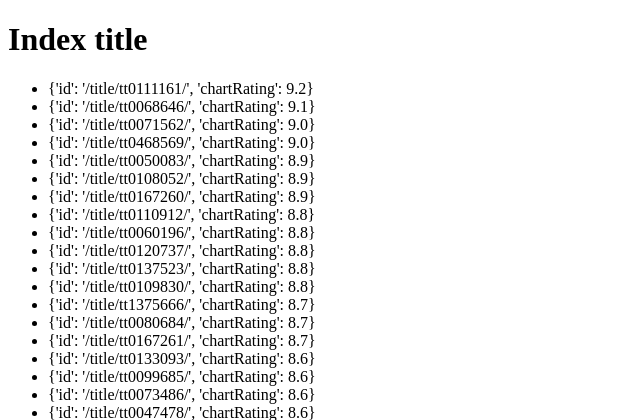
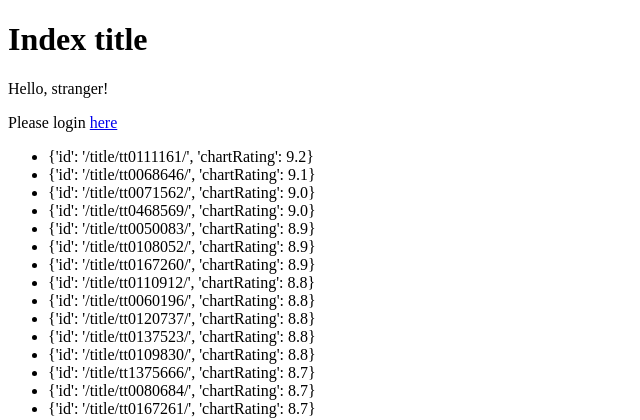
Before and after one commit to koleaby4/next_movie, a Django app: page / in a window 1280 px wide. Shown: the top 420 px of the page, without its empty margins (0-640 px from the left). Run offline with Django 3.2, Linux system fonts and the light colour scheme; parts of the project's set-up code (start-up, migrations or seed data) failed here and were passed over.

Commit message:
Add empty login page

```diff
--- a/project/urls.py
+++ b/project/urls.py
@@ -18,5 +18,6 @@ from django.urls import path, include
 
 urlpatterns = [
     path('admin/', admin.site.urls),
+    path('accounts/', include('django.contrib.auth.urls')),
     path('', include('pages.urls')),
 ]
--- a/templates/index.html
+++ b/templates/index.html
@@ -3,6 +3,13 @@
 {% block title %}Index title{% endblock title %}
 
 {% block content %}
+
+{% if user.is_authenticated %}
+    <p>Hello, {{user.email}}</p>
+{% else %}
+    <p>Hello, stranger!</p>
+    <p>Please login <a href="{% url 'login' %}">here</a></p>
+{% endif %}
 
 <ul>
     {% for movie in movies %}
```
Also changed, not shown: templates/registration/login.html (added, +7 -0 lines).
